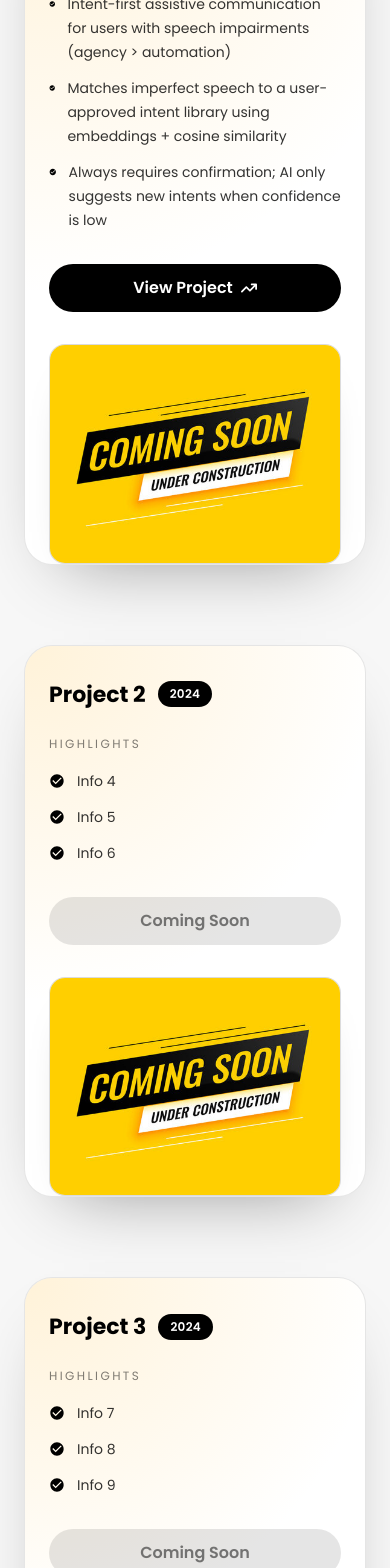
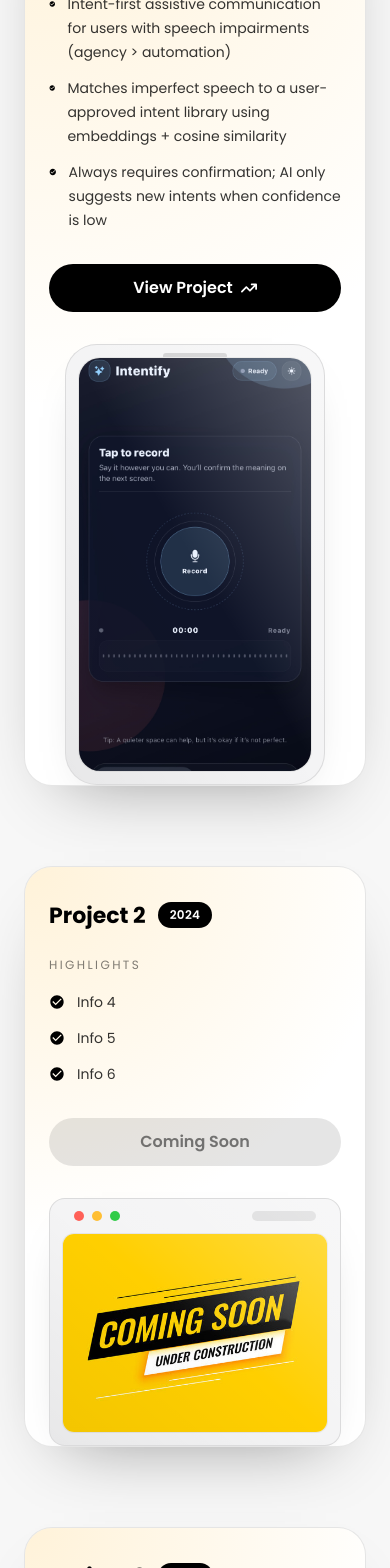
Before and after one commit to SaadTheBaad/Portfolio-Website, a React (Vite) app: page / in a window 390 px wide. Shown: the part 7426-8994 px from the top of the page. Built offline with nearby package versions, Linux system fonts and the light colour scheme.

Commit message:
added desktop/mobile mockups

```diff
--- a/src/assets/index.js
+++ b/src/assets/index.js
@@ -29,6 +29,7 @@ import TJX_Symbol from "./company/TJX_Symbol.png";
 import workhub_icon from "./company/workhub_icon.png";
 
 import default_project_image from "./default_project_image.jpg";
+import intentiy_main_page from "./intentiy_main_page.png"
 
 export {
   logo,
@@ -59,4 +60,5 @@ export {
   workhub_icon,
   TJX_Symbol,
   default_project_image,
+  intentiy_main_page,
 };
--- a/src/components/Works.jsx
+++ b/src/components/Works.jsx
@@ -7,8 +7,9 @@ import { SectionWrapper } from "../hoc";
 import { MdCheckCircle } from "react-icons/md";
 import { FaArrowTrendUp } from "react-icons/fa6";
 
-const ProjectsCard = ({ title, year, results, link, image, index }) => {
+const ProjectsCard = ({ title, year, results, link, image, type, index }) => {
   const hasLink = Boolean(link && link.trim().length > 0);
+  const isApp = type === "app";
 
   return (
     <div
@@ -68,14 +69,45 @@ const ProjectsCard = ({ title, year, results, link, image, index }) => {
         </div>
 
         <div className="mt-8 lg:mt-0">
-          <div className="relative rounded-2xl overflow-hidden border border-black/10 bg-[#f4f4f5] shadow-[0_20px_50px_-35px_rgba(0,0,0,0.4)]">
-            <div className="absolute inset-0 bg-gradient-to-tr from-black/5 via-transparent to-white/30" />
-            <img
-              src={image}
-              alt={`${title} preview`}
-              loading="lazy"
-              className="relative w-full h-full object-cover aspect-[4/3]"
-            />
+          <div
+            className={`relative mx-auto ${
+              isApp
+                ? "max-w-[260px] md:max-w-[320px]"
+                : "w-full max-w-[520px]"
+            }`}
+          >
+            <div
+              className={`relative overflow-hidden bg-[#f4f4f5] border border-black/10 shadow-[0_20px_50px_-35px_rgba(0,0,0,0.4)] ${
+                isApp ? "rounded-[32px] p-3" : "rounded-2xl p-3"
+              }`}
+            >
+              {!isApp && (
+                <div className="flex items-center gap-2 px-3 pb-3">
+                  <span className="h-2.5 w-2.5 rounded-full bg-[#ff5f56]" />
+                  <span className="h-2.5 w-2.5 rounded-full bg-[#ffbd2e]" />
+                  <span className="h-2.5 w-2.5 rounded-full bg-[#27c93f]" />
+                  <div className="ml-auto h-2.5 w-16 rounded-full bg-black/10" />
+                </div>
+              )}
+              {isApp && (
+                <div className="absolute left-1/2 top-2 h-1.5 w-16 -translate-x-1/2 rounded-full bg-black/15" />
+              )}
+              <div
+                className={`relative overflow-hidden border border-black/10 bg-white ${
+                  isApp ? "rounded-[22px]" : "rounded-xl"
+                }`}
+              >
+                <img
+                  src={image}
+                  alt={`${title} preview`}
+                  loading="lazy"
+                  className={`relative w-full h-full object-cover ${
+                    isApp ? "aspect-[9/16]" : "aspect-[4/3]"
+                  }`}
+                />
+              </div>
+              <div className="absolute inset-0 pointer-events-none bg-gradient-to-tr from-black/5 via-transparent to-white/30" />
+            </div>
           </div>
         </div>
       </div>
--- a/src/constants/index.js
+++ b/src/constants/index.js
@@ -23,6 +23,7 @@ import {
     workhub_icon,
     threejs,
     default_project_image,
+    intentiy_main_page,
   } from "../assets";
 
   export const navLinks = [
@@ -193,17 +194,19 @@ import {
     {
       title: "Intentify",
       year: "2026",
+      type: "app",
       results: [
         { title: "Intent-first assistive communication for users with speech impairments (agency > automation)" },
         { title: "Matches imperfect speech to a user-approved intent library using embeddings + cosine similarity" },
         { title: "Always requires confirmation; AI only suggests new intents when confidence is low" },
       ],
       link: "https://github.com/SaadTheBaad/Intentify",
-      image: default_project_image,
+      image: intentiy_main_page,
     },
     {
       title: "Project 2",
       year: "2024",
+      type: "web",
       results: [
         { title: "Info 4" },
         { title: "Info 5" },
@@ -215,6 +218,7 @@ import {
     {
       title: "Project 3",
       year: "2024",
+      type: "web",
       results: [
         { title: "Info 7" },
         { title: "Info 8" },
```
Also changed, not shown: src/assets/intentiy_main_page.png (added).
